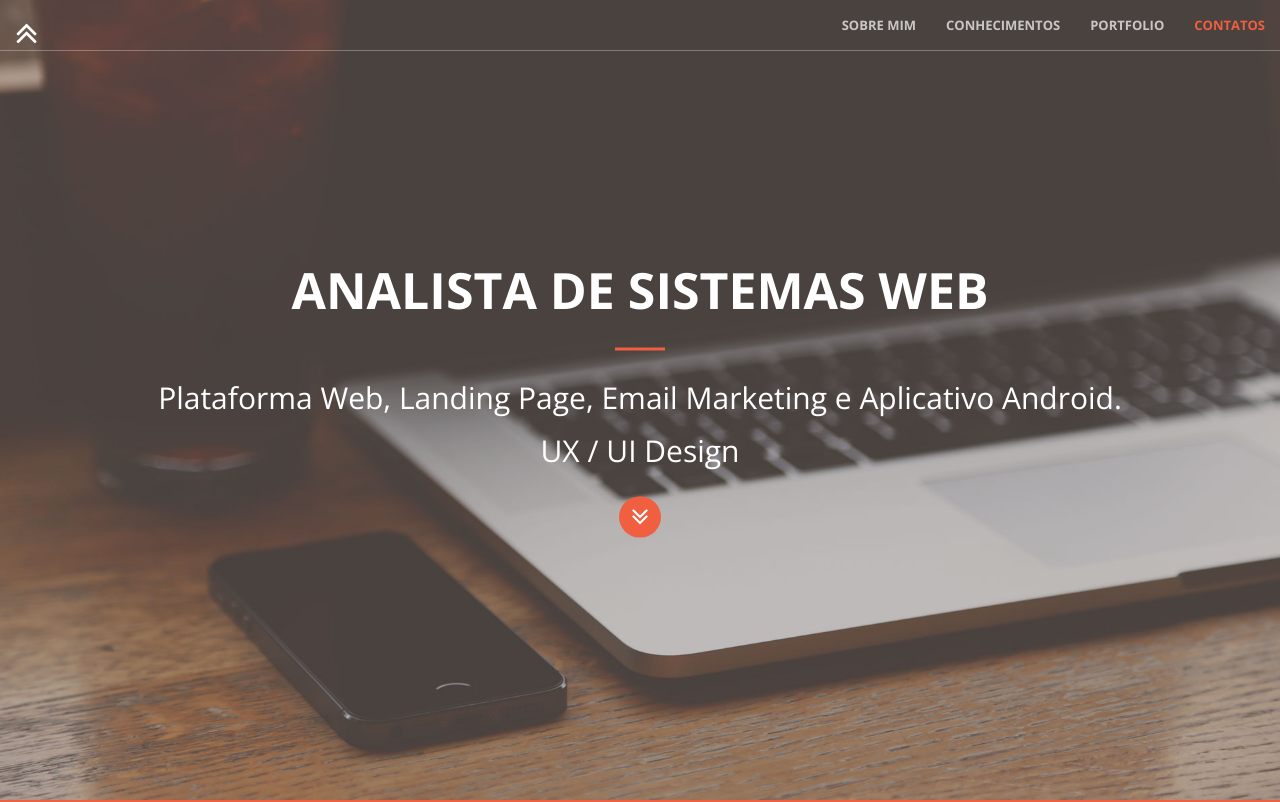
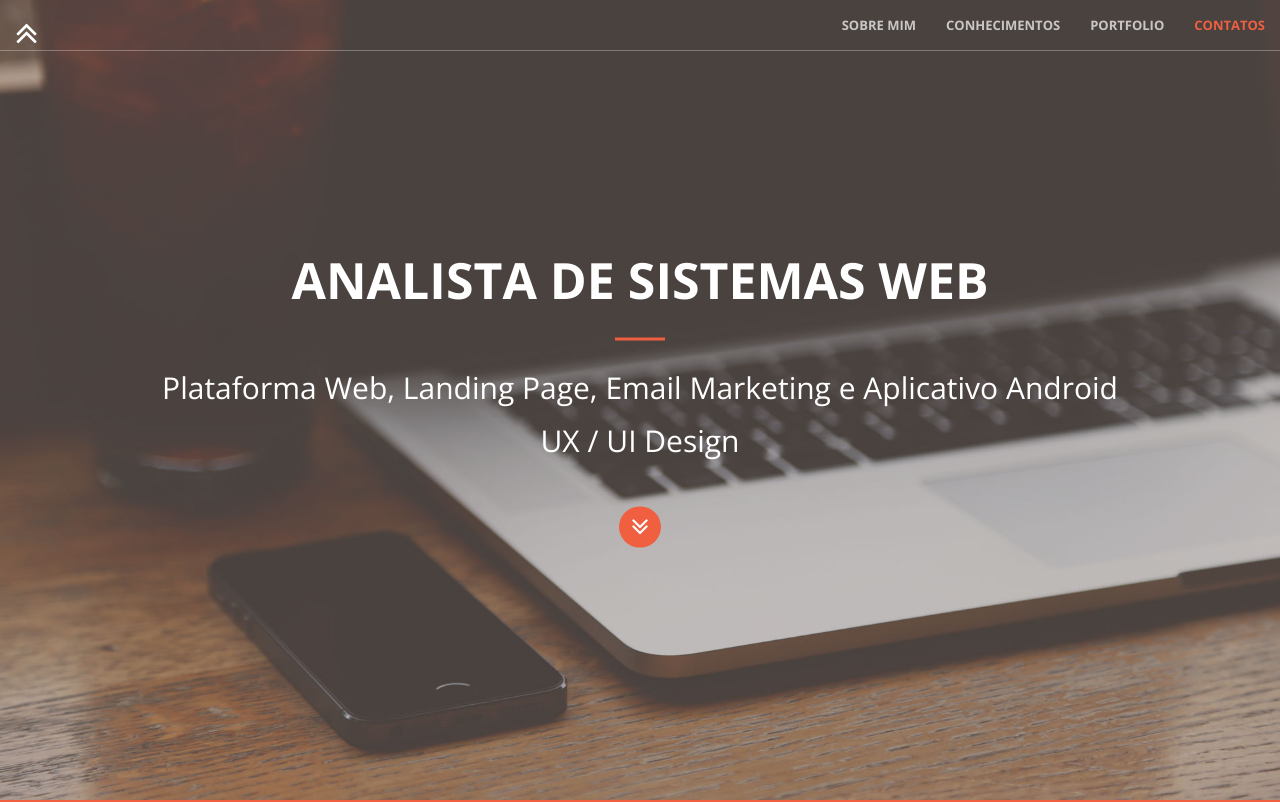
Before and after one commit to LucasNovaes/lucasnovaes.github.io, a website: page index.html in a window 1280 px wide. Shown: the top 802 px of the page. Drawn offline with nearby package versions, Linux system fonts and the light colour scheme.

Commit message:
Update index.html

```diff
--- a/index.html
+++ b/index.html
@@ -70,8 +70,8 @@
             <div class="header-content-inner">
                 <h1 id="homeHeading">Analista de Sistemas Web</h1>
                 <hr>
-                <h2>Plataforma Web, Landing Page, Email Marketing e Aplicativo Android. </h2>
-                <h2>UX / UI Design</h2><br/>
+                <h2>Plataforma Web, Landing Page, Email Marketing e Aplicativo Android</h2>
+                <h2>UX / UI Design</h2><br/><br/>
                 <a href="#about" class="btn btn-primary page-scroll"><i class="fa fa-2x fa-angle-double-down"></i></a>
             </div>
         </div>
```
